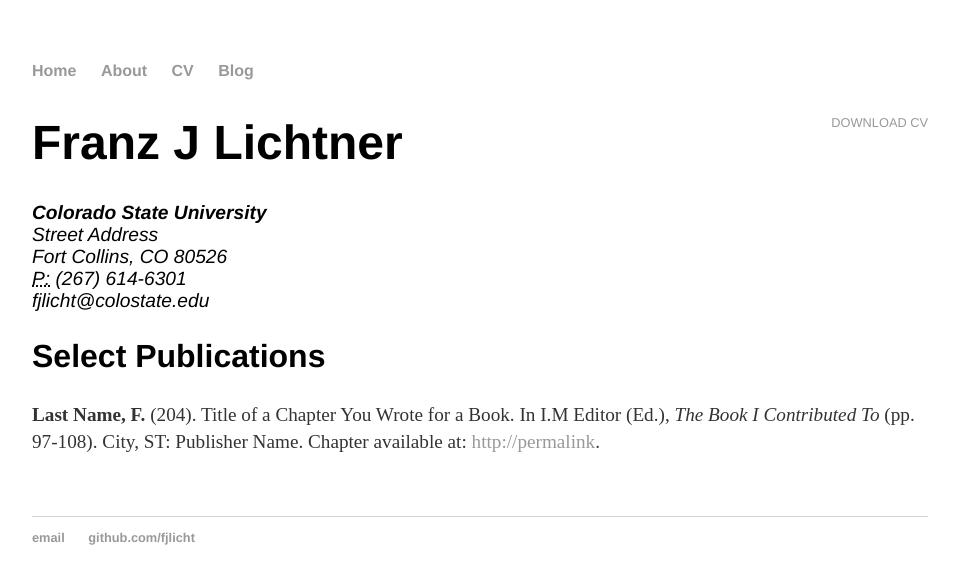
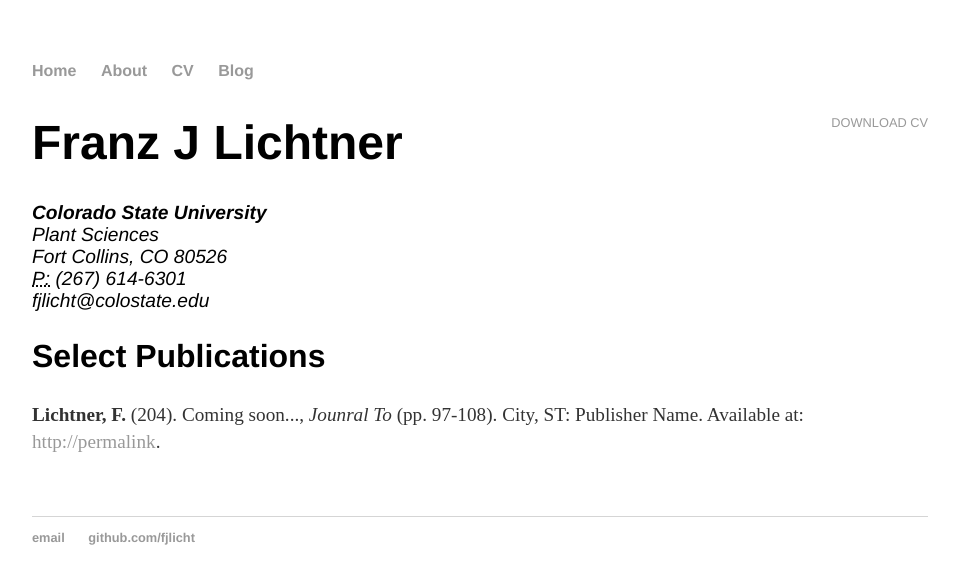
Before and after one commit to fjlicht/franzandanne.github.io, a Jekyll site: the page built from cv/index.html, in a window 1280 px wide. Shown: the top 584 px of the page, without its empty margins (160-1119 px from the left). Built offline with Jekyll 4.4.1, drawn with Linux system fonts in a browser that asks for light colours.

Commit message:
Update index.html

```diff
--- a/cv/index.html
+++ b/cv/index.html
@@ -8,7 +8,7 @@ title: CV of Franz Lichtner
 					<h1>Franz J Lichtner</h1>
 					<address>
 					<strong>Colorado State University</strong><br>
-					Street Address<br>
+					Plant Sciences<br>
 					Fort Collins, CO 80526<br>
 					<abbr title="phone">P:</abbr> (267) 614-6301<br>
 					<span class="obfuscate">fjlicht@colostate.edu</span>
@@ -16,7 +16,7 @@ title: CV of Franz Lichtner
 
 					<h2>Select Publications</h2>
 
-					<p><strong>Last Name, F.</strong> (204). Title of a Chapter You Wrote for a Book. In I.M Editor (Ed.), <em>The Book I Contributed To</em> (pp. 97-108). City, ST: Publisher Name. Chapter available at: <a href="#">http://permalink</a>.
+					<p><strong>Lichtner, F.</strong> (204). Coming soon..., <em>Jounral To</em> (pp. 97-108). City, ST: Publisher Name. Available at: <a href="#">http://permalink</a>.
 
 
 	</div>
```
